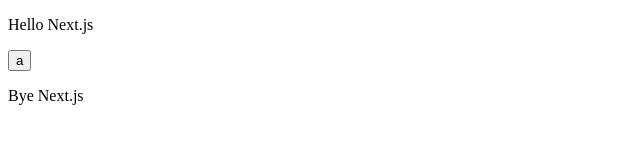
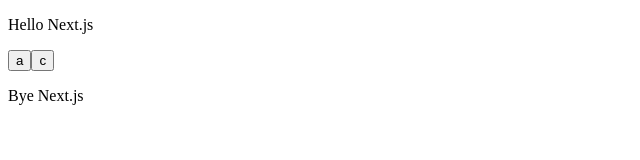
Before and after one commit to sanscreate/gitflow, a Next.js app: page / in a window 1280 px wide. Shown: the top 160 px of the page, without its empty margins (0-640 px from the left). Built offline with nearby package versions, Linux system fonts and the light colour scheme.

Commit message:
btn added

```diff
--- a/pages/index.js
+++ b/pages/index.js
@@ -2,6 +2,7 @@
   <div>
     <p>Hello Next.js</p>
     <button> a </button>
+    <button> c </button>
     <p>Bye Next.js</p>
   </div>;
 
```
